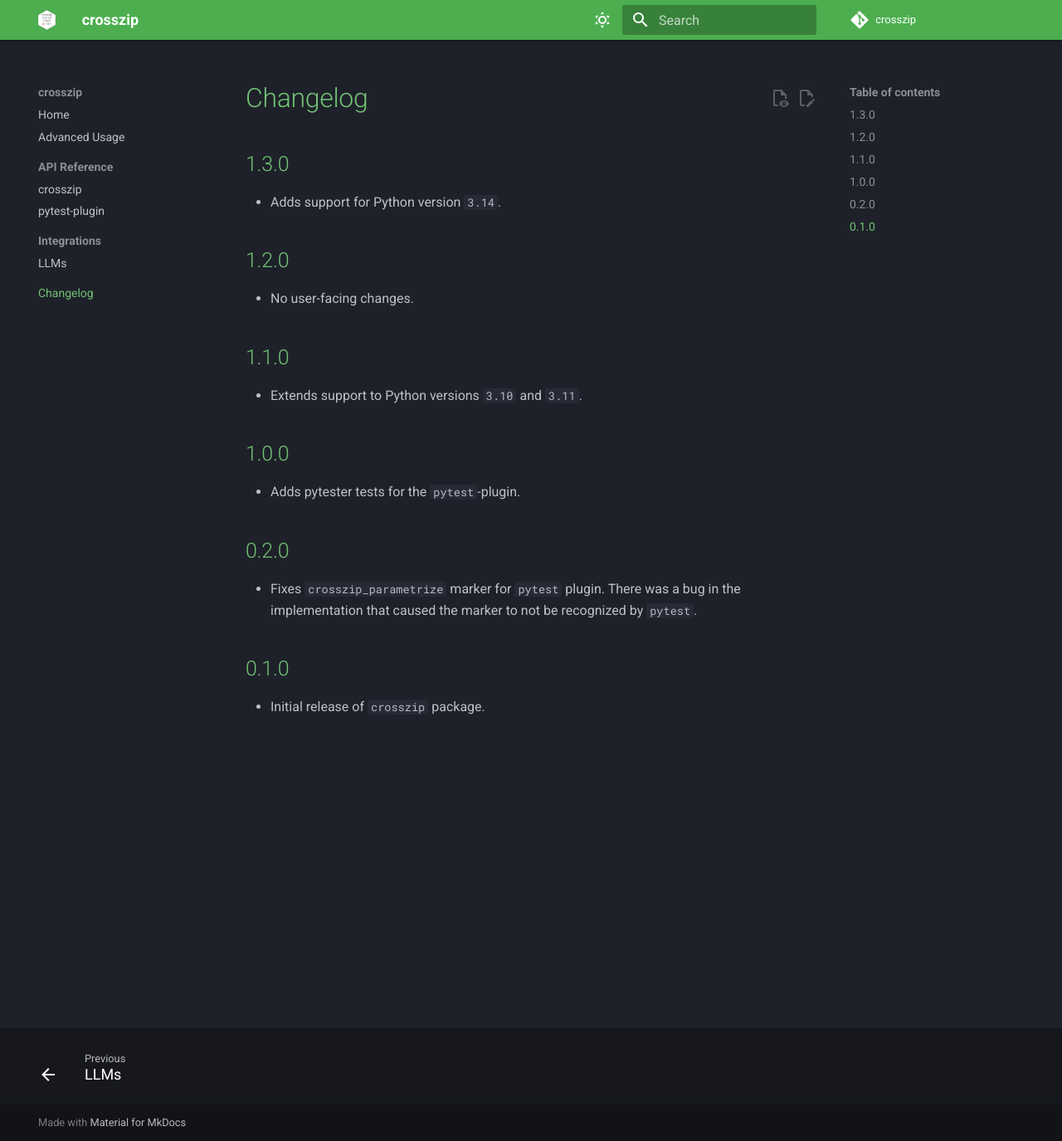
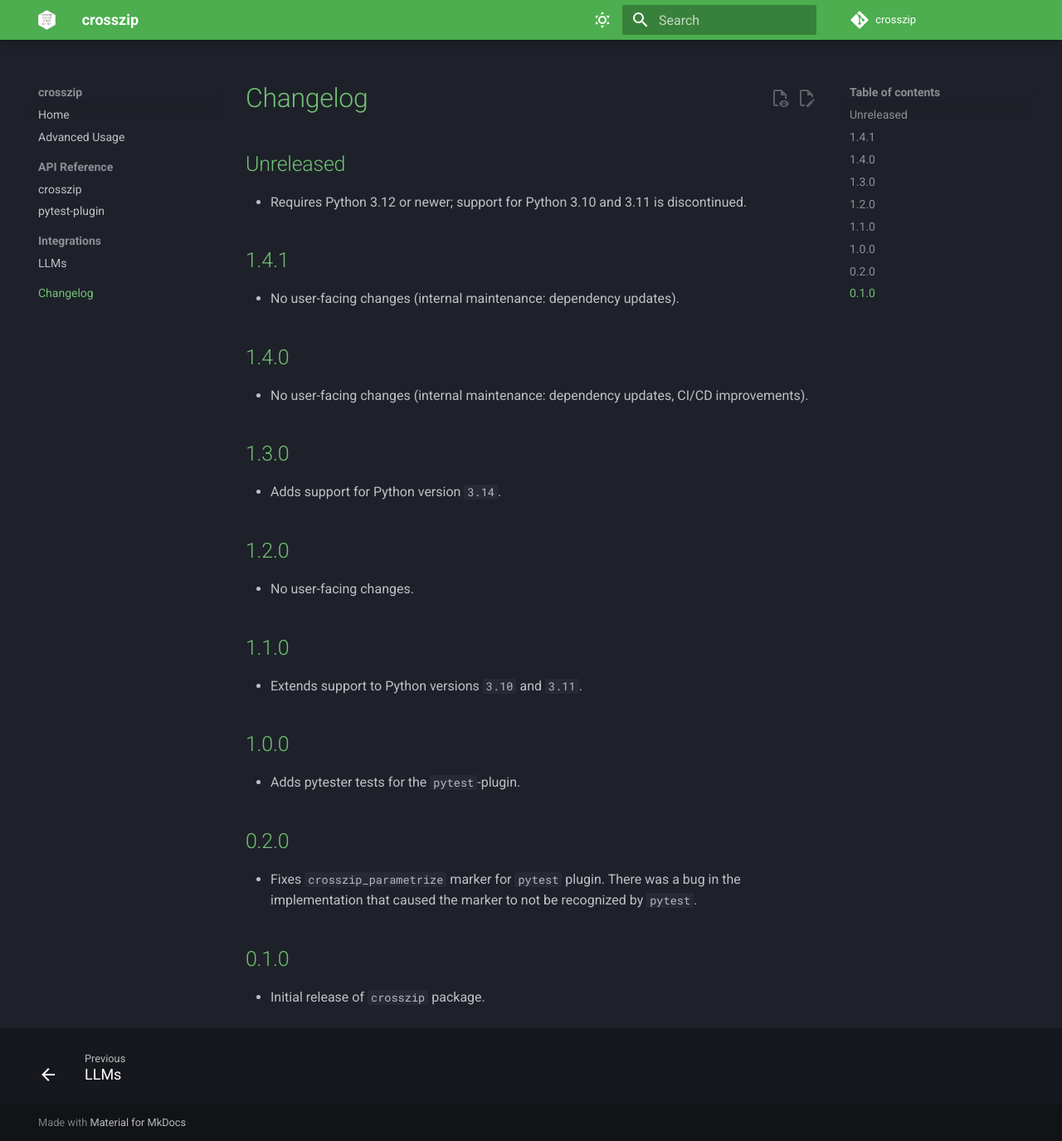
Before and after one commit to IndrajeetPatil/crosszip, an MkDocs documentation site: the page built from docs/changelog.md, in a window 1280 px wide and 1375 px high. Shown: the whole window at 83% size. Built offline with MkDocs 1.6.1 and Material for MkDocs 9.7.7, drawn with Linux system fonts in a browser that asks for light colours; comment, search, counter and statistics services are not loaded.

Commit message:
build(python): require python 3.12 (#105)
## Summary

- Require Python 3.12 or newer, remove the 3.10/3.11 classifiers, and
align the type-checker target and uv lockfile.
- Use Python 3.12's native generic function syntax instead of
module-level `TypeVar` declarations.
- Record the support change in `CHANGELOG.md` and bring the
documentation changelog back in sync.

The existing package test workflow now picks up the Python 3.12–3.14
matrix from the merged shared workflow in `IndrajeetPatil/workflows` PR
#70. It selects each interpreter explicitly.

## Validation

- `make check-package` passed on Python 3.12 and 3.14: 62 tests, 100%
coverage, Ruff, ty, pyrefly, dependency audit, and package build.
- `make qa`, `make hooks`, and `uv run zensical build --strict` passed.
- `make mutation-test` killed all 41 mutants; none survived.
- Hosted QA, tests on Python 3.12–3.14 and Linux/macOS/Windows, docs,
hooks, mutation tests, CodeQL, and the standalone performance check
passed. The hosted 3.12 job ran under Python 3.12.14.

```diff
--- a/docs/changelog.md
+++ b/docs/changelog.md
@@ -1,4 +1,16 @@
 # Changelog
+
+## Unreleased
+
+- Requires Python 3.12 or newer; support for Python 3.10 and 3.11 is discontinued.
+
+## 1.4.1
+
+- No user-facing changes (internal maintenance: dependency updates).
+
+## 1.4.0
+
+- No user-facing changes (internal maintenance: dependency updates, CI/CD improvements).
 
 ## 1.3.0
 
--- a/pyproject.toml
+++ b/pyproject.toml
@@ -6,7 +6,7 @@
 authors = [
     { name = "Indrajeet Patil", email = "patilindrajeet.science@gmail.com" }
 ]
-requires-python = ">=3.10"
+requires-python = ">=3.12"
 license = "MIT"
 license-files = ["LICENSE.md"]
 keywords = ["iterables"]
@@ -15,8 +15,6 @@
     "Intended Audience :: Developers",
     "Operating System :: OS Independent",
     "Programming Language :: Python",
-    "Programming Language :: Python :: 3.10",
-    "Programming Language :: Python :: 3.11",
     "Programming Language :: Python :: 3.12",
     "Programming Language :: Python :: 3.13",
     "Programming Language :: Python :: 3.14",
@@ -135,7 +133,7 @@
 exclude = [".venv", "build", "dist", "docs"]
 
 [tool.ty.environment]
-python-version = "3.10"
+python-version = "3.12"
 
 [tool.ty.rules]
 # Enable every current diagnostic, including soundness and suppression checks that
```
Also changed, not shown: CHANGELOG.md (+4 -0 lines), 3 other files.
